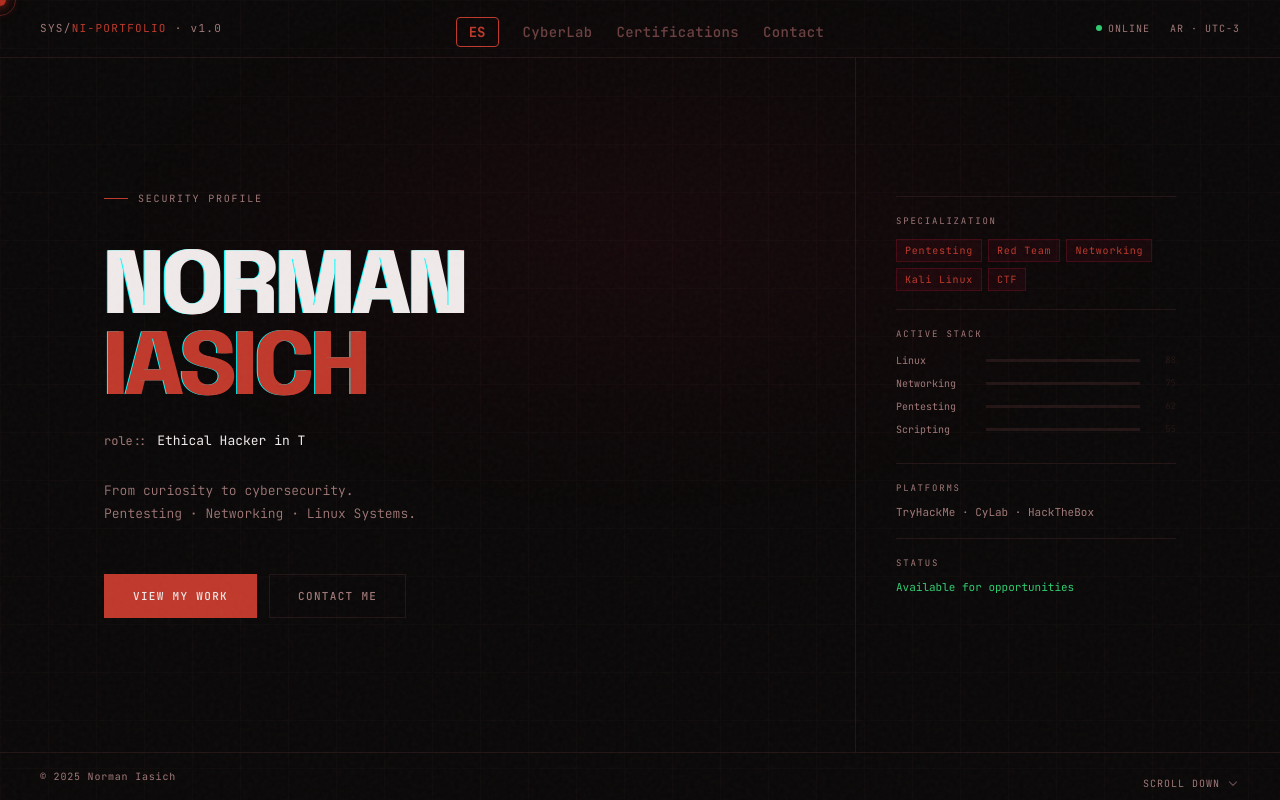
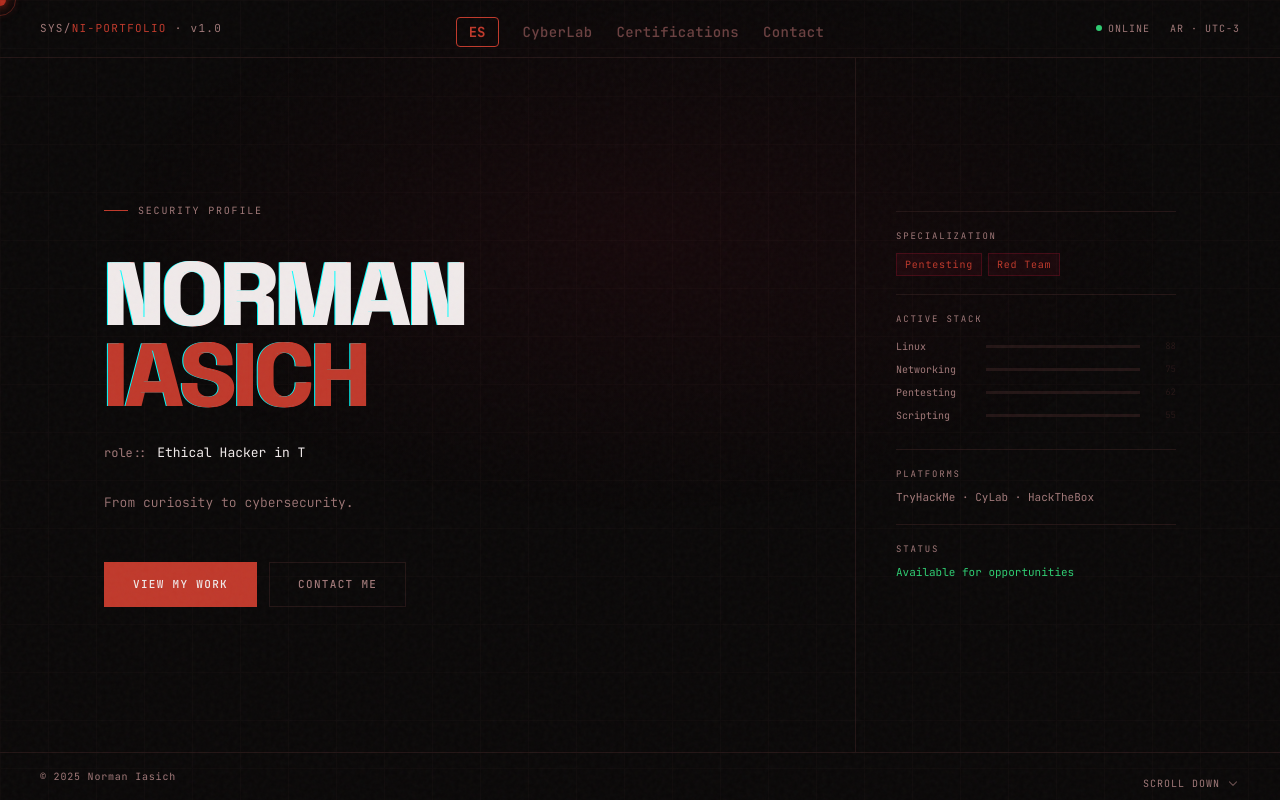
Before and after one commit to AyelenIasich/norman-portfolio, a Next.js app: page / in a window 1280 px wide. Shown: the top 800 px of the page. Built offline with nearby package versions, Linux system fonts and the light colour scheme.

Commit message:
refactor: simplify Hero component text and update tags in translations

```diff
--- a/components/Hero.tsx
+++ b/components/Hero.tsx
@@ -93,8 +93,7 @@ export default function Hero() {
             fontSize: 13, color: 'var(--c-muted)', lineHeight: 1.8,
             maxWidth: 440, marginBottom: 48, fontWeight: 300
           }}>
-            {t.hero.tagline}.<br />
-            {t.hero.subtitle}
+            {t.hero.tagline}.
           </p>
 
           {/* CTAs */}
--- a/translations/en.ts
+++ b/translations/en.ts
@@ -29,7 +29,7 @@ export const en = {
       platformsList: 'TryHackMe · CyLab · HackTheBox',
       status: 'Status',
       available: 'Available for opportunities',
-      tags: ['Pentesting', 'Red Team', 'Networking', 'Kali Linux', 'CTF'],
+      tags: ['Pentesting', 'Red Team'],
       bars: [
         { name: 'Linux',       pct: 88 },
         { name: 'Networking',  pct: 75 },
--- a/translations/es.ts
+++ b/translations/es.ts
@@ -31,7 +31,7 @@ export const es: Translations = {
       platformsList: 'TryHackMe · CyLab · HackTheBox',
       status: 'Estado',
       available: 'Disponible para oportunidades',
-      tags: ['Pentesting', 'Red Team', 'Networking', 'Kali Linux', 'CTF'],
+      tags: ['Pentesting', 'Red Team'],
       bars: [
         { name: 'Linux',       pct: 88 },
         { name: 'Redes',       pct: 75 },
```
